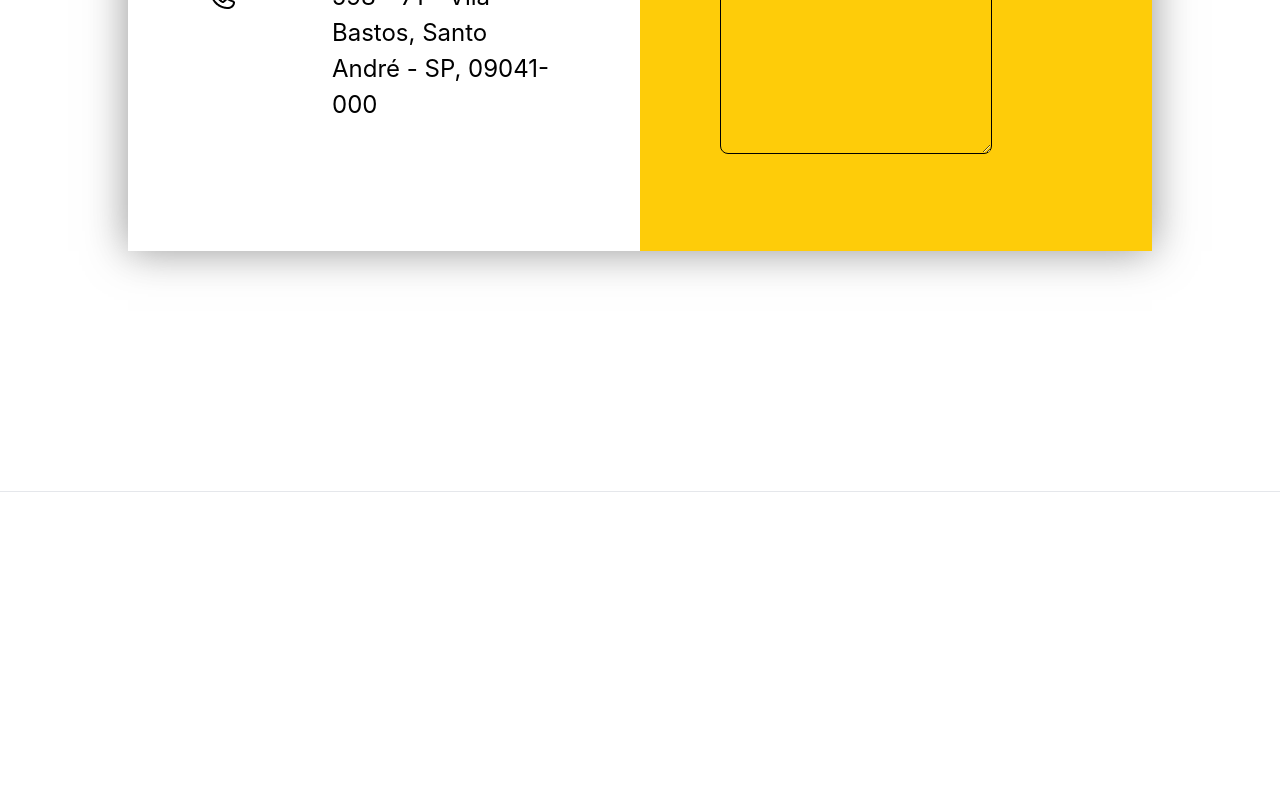
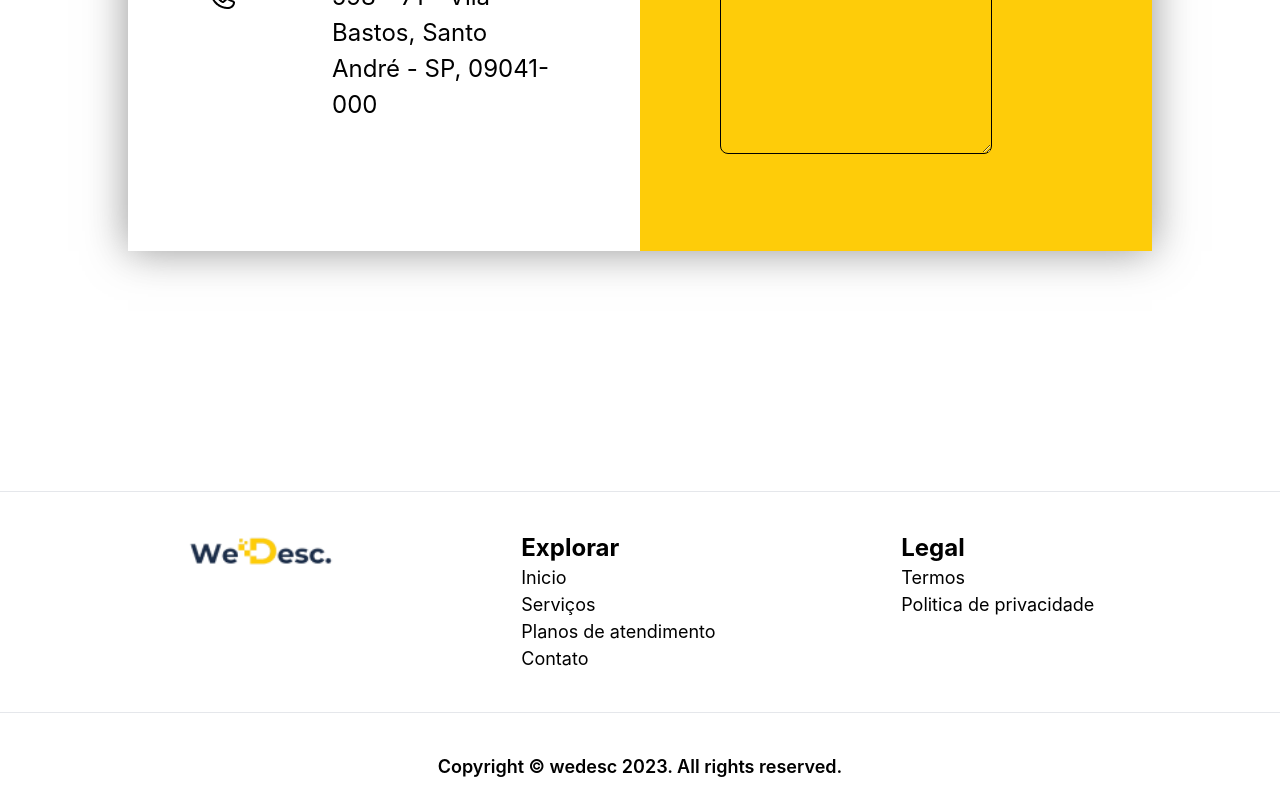
Before and after one commit to DevWeDesc/Site-WeDesc, a React (Vite) app: page / in a window 1280 px wide. Shown: the part 7668-8468 px from the top of the page. Before the commit the page ends 8240 px from the top, so only its background shows below. Built offline with nearby package versions, Linux system fonts and the light colour scheme.

Commit message:
Finalizando o Footer

```diff
--- a/src/components/Footer/Footer.tsx
+++ b/src/components/Footer/Footer.tsx
@@ -1,9 +1,31 @@
 import React from "react";
+import Image from "../../assets/LogoWeDesc.png";
 
 export const Footer = () => {
   return (
-    <div className="mt-60 border-t-[1px] py-10">
-      <div></div>
-    </div>
+    <>
+      <div className="mt-60 border-t-[1px] border-b-[1px] py-10">
+        <div className="flex justify-evenly items-start">
+          <img src={Image} className="object-contain w-[150px]" alt="" />
+          <div className="flex flex-col text-[18px]">
+            {" "}
+            <h2 className="text-2xl font-bold">Explorar</h2>
+            <p>Inicio</p>
+            <p>Serviços</p>
+            <p>Planos de atendimento</p>
+            <p>Contato</p>
+          </div>
+          <div className="flex flex-col text-[18px]">
+            {" "}
+            <h2 className="text-2xl font-bold">Legal</h2>
+            <p>Termos</p>
+            <p>Politica de privacidade</p>
+          </div>
+        </div>
+      </div>
+      <p className="text-center font-semibold py-10 pb-5 text-[18px]">
+        Copyright © wedesc 2023. All rights reserved.
+      </p>
+    </>
   );
 };
```
